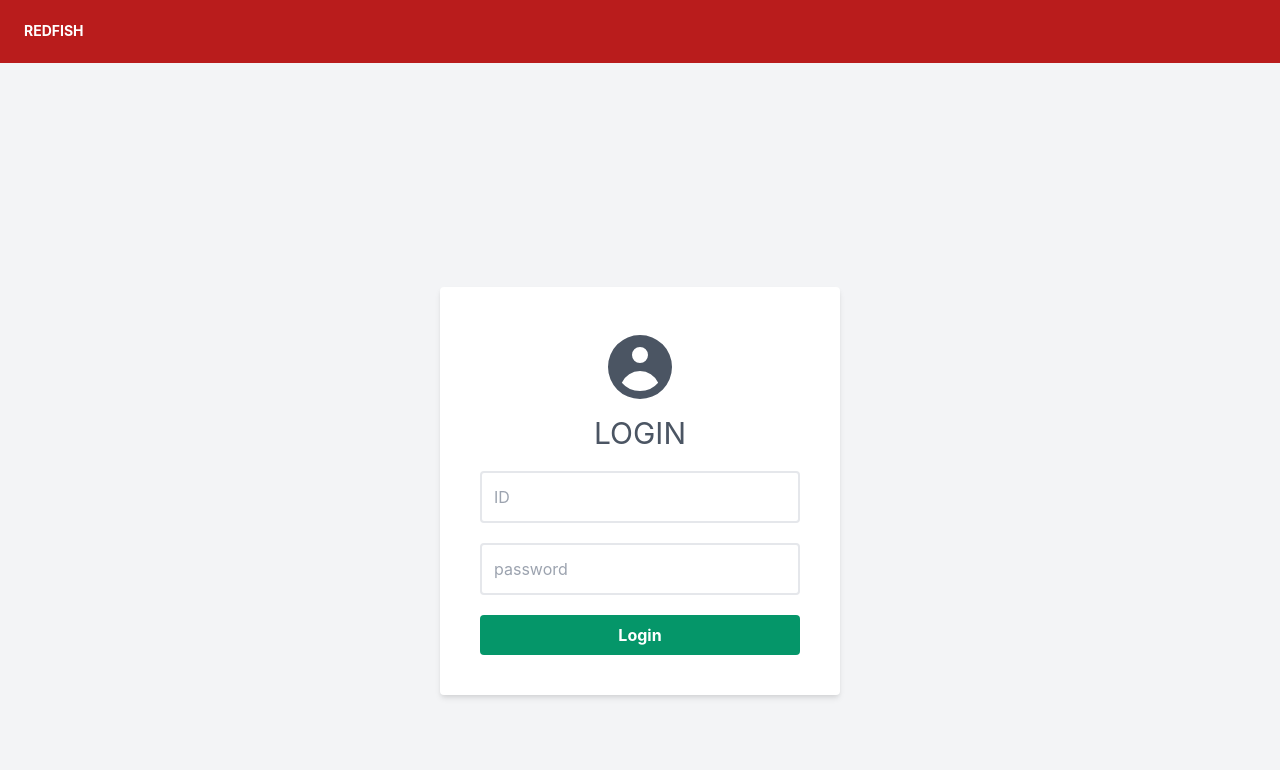
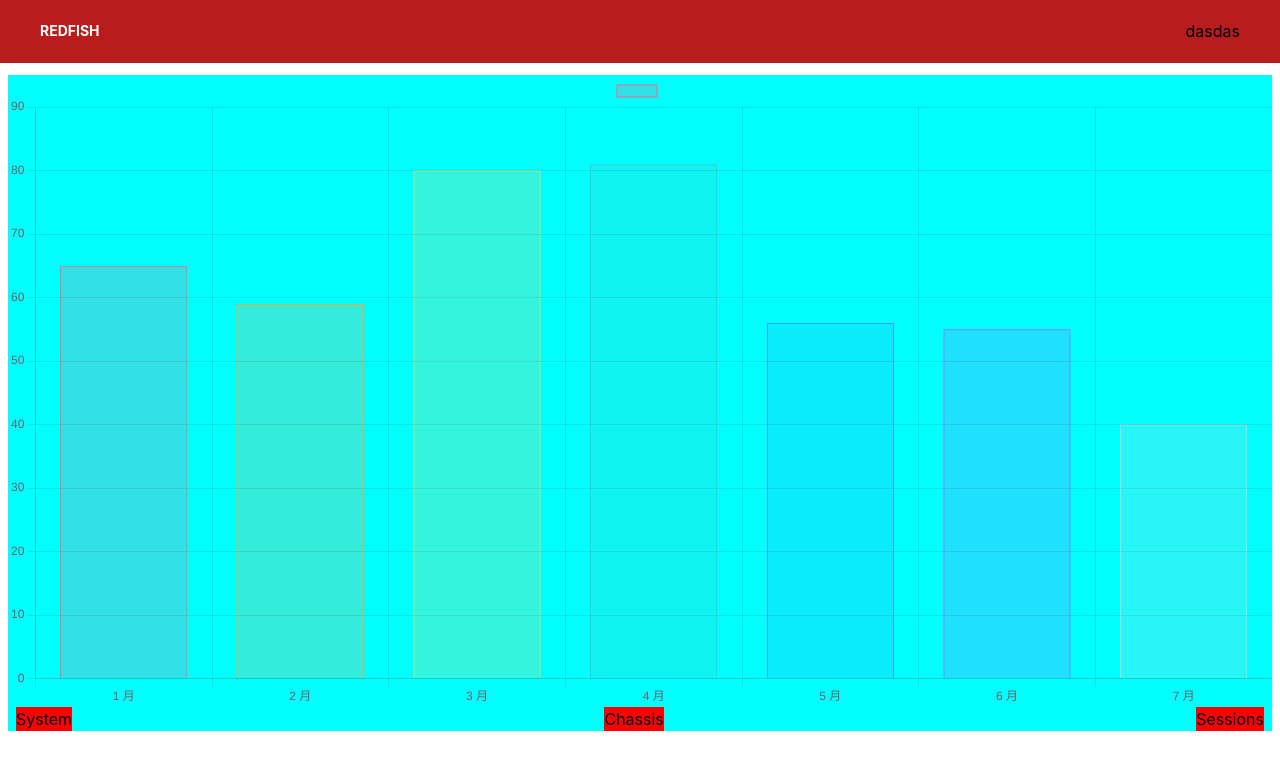
Before and after one commit to SHINDAESUB/Redfish, a React (Create React App) app: page / in a window 1280 px wide. Before the commit this address led to /login. Shown: the top 770 px of the page. Built offline with nearby package versions, Linux system fonts and the light colour scheme.

Commit message:
Styled-Components , ChartJS

```diff
--- a/package.json
+++ b/package.json
@@ -13,14 +13,20 @@
     "@testing-library/jest-dom": "^5.14.1",
     "@testing-library/react": "^13.0.0",
     "@testing-library/user-event": "^13.2.1",
+    "@types/chart.js": "^2.9.37",
     "@types/jest": "^27.0.1",
+    "@types/react-chartjs-2": "^2.5.7",
+    "@types/styled-components": "^5.1.25",
     "axios": "^0.26.1",
+    "chart.js": "^3.7.1",
     "http-proxy-middleware": "^2.0.4",
     "init": "^0.1.2",
     "react": "^18.0.0",
+    "react-chartjs-2": "^4.1.0",
     "react-dom": "^18.0.0",
     "react-router-dom": "^6.3.0",
     "react-scripts": "5.0.0",
+    "styled-components": "^5.3.5",
     "tailwindcss-cli": "^0.1.2",
     "typescript": "^4.4.2",
     "web-vitals": "^2.1.0"
--- a/src/App.tsx
+++ b/src/App.tsx
@@ -1,8 +1,8 @@
 import { Routes , Route ,Link ,useNavigate} from 'react-router-dom';
 import Header  from 'components/commons/headers';
 
-import HomePage from './pages'
-import LoginPage from './pages/login'
+import HomePage from './pages/home'
+import LoginPage from './pages/login/index'
 import RedfishPage from './pages/redfish'
 import { SessionProvider ,useSessionState } from './contexts/sessionContext'
 
@@ -13,22 +13,16 @@ import './App.css';
 const App = () => {
 
 
-  // const navigate = useNavigate();
-
-  // const session = useSessionState()
-
-  // if(session.id === '') navigate('/login')
 
   return (
     <SessionProvider>
-      <main className="w-screen h-screen bg-gray-100">
+      <main >
+        {/* className="w-screen h-screen bg-gray-100" */}
         <Header/>
         <Routes>
           {/* <Route path="/" element={<HomePage />} /> */}
           <Route path='/' element={<PrivateRoute component={HomePage} />} />
           <Route path="/login" element={ <LoginPage /> } />
-
-
             {/* <Route path="redfish" element={<RedfishPage />}/> */}
             {/* <Route path="me" element={<OwnUserProfile />} />
             <Route path=":id" element={<UserProfile />} /> */}
--- a/src/components/commons/headers.tsx
+++ b/src/components/commons/headers.tsx
@@ -12,7 +12,7 @@ const Header : FC = () =>{
     return(
         <header>
             <nav className="relative flex flex-wrap items-center justify-between px-2 py-3 bg-red-700 mb-3">
-                <div className="container px-4 mx-auto flex flex-wrap items-center justify-between">
+                <div className="max-w-7xl mx-auto px-2 sm:px-6 lg:px-8  container flex flex-wrap items-center justify-between">
                     <div className="w-full relative flex justify-between lg:w-auto lg:static lg:block lg:justify-start">
                         <Link
                             className="text-sm font-bold leading-relaxed inline-block mr-4 py-2 whitespace-nowrap uppercase text-white"
@@ -30,7 +30,7 @@ const Header : FC = () =>{
                     </div>
 
                     { session.id === '' ? (
-                            <div></div>
+                            <div>dasdas</div>
                         ) :(
                             <div
                                 className={
--- a/src/components/home/index.tsx
+++ b/src/components/home/index.tsx
@@ -1,8 +1,45 @@
 import * as api from 'api'
-import { FC  } from 'react'
-import { Link } from 'react-router-dom';
+import { FC ,useState } from 'react'
+import styled from 'styled-components';
+import { Chart, registerables } from 'chart.js'
+import { Bar } from 'react-chartjs-2';
+import { useSessionState } from '../../contexts/sessionContext'
 
-import { useSessionState } from '../../contexts/sessionContext'
+const data = {
+  labels: ['1 月', '2 月', '3 月', '4 月', '5 月', '6 月', '7 月'],
+  datasets: [
+    {
+      label: '',
+      data: [65, 59, 80, 81, 56, 55, 40],
+      backgroundColor: [
+        'rgba(255, 99, 132, 0.2)',
+        'rgba(255, 159, 64, 0.2)',
+        'rgba(255, 205, 86, 0.2)',
+        'rgba(75, 192, 192, 0.2)',
+        'rgba(54, 162, 235, 0.2)',
+        'rgba(153, 102, 255, 0.2)',
+        'rgba(201, 203, 207, 0.2)',
+      ],
+      borderColor: [
+        'rgb(255, 99, 132)',
+        'rgb(255, 159, 64)',
+        'rgb(255, 205, 86)',
+        'rgb(75, 192, 192)',
+        'rgb(54, 162, 235)',
+        'rgb(153, 102, 255)',
+        'rgb(201, 203, 207)',
+      ],
+      borderWidth: 1,
+    },
+  ],
+};
+
+const options = {
+    responsive:true
+  };
+
+
+Chart.register(...registerables);
 
 const Home : FC = () =>{
 
@@ -14,7 +51,8 @@ const Home : FC = () =>{
 
             const response = await api.system('Self')
 
-            console.log("response :",response)
+            console.log("response :",response.data)
+
 
         }catch(error:any){
 
@@ -26,7 +64,7 @@ const Home : FC = () =>{
         try{
             const response = await api.chassis('Self')
 
-            console.log("response :",response)
+            console.log("response :",response.data)
 
         }catch(error:any){
 
@@ -38,7 +76,7 @@ const Home : FC = () =>{
         try{
             const response = await api.sessions(state.id)
 
-            console.log("response :",response)
+            console.log("response :",response.data)
 
         }catch(error:any){
 
@@ -46,46 +84,51 @@ const Home : FC = () =>{
         }
     }
 
+    return(
+        <StyleArtcle>
 
-
-    return(
-        <div>
-            <div>
-                헤더 정보
-                <button><Link to='/login'>로그인</Link></button> /
-
-                <button>로그아웃</button>
-
-            </div>
-
-
-
-            <div>
+            <Bar data={data} options={options} />
             <button
+                className="mx-2 "
                 type="button"
                 onClick={() => system()}
             >
                 System
             </button>
-            </div>
-            <div>
             <button
+                className="mx-2 "
                 type="button"
                 onClick={() => chassis()}
             >
                 Chassis
             </button>
-            </div>
-            <div>
+
             <button
+                className="mx-2 "
                 type="button"
                 onClick={() => sessions()}
             >
                 Sessions
             </button>
-            </div>
-        </div>
+        </StyleArtcle>
     );
 }
 
 export default Home
+
+const StyleArtcle = styled.article`
+    position: relative;
+    width: 100%;
+    display: flex;
+    flex-wrap: wrap;
+    align-items: center;
+    justify-content: space-between;
+    background-color:aqua;
+    max-width: 80rem;
+    margin-left: auto;
+    margin-right: auto;
+
+    button{
+        background-color:red
+    }
+`
--- a/src/index.css
+++ b/src/index.css
@@ -9,6 +9,7 @@ body {
     sans-serif;
   -webkit-font-smoothing: antialiased;
   -moz-osx-font-smoothing: grayscale;
+  width:100%;
 }
 
 code {
--- /dev/null
+++ b/src/pages/home/index.tsx
@@ -0,0 +1,27 @@
+import { FC } from 'react'
+import Home from 'components/home'
+import { useSessionState } from '../../contexts/sessionContext'
+import styled from 'styled-components';
+
+const HomePage : FC = () =>{
+  const state = useSessionState()
+
+  console.log('{state} :',state)
+
+
+  return(
+    <StyledSection>
+      <Home/>
+    </StyledSection>
+  )
+}
+
+const StyledSection = styled.section`
+  position: relative;
+  display: flex;
+  align-items: center;
+  justify-content: space-between;
+  padding-left: 0.5rem;
+  padding-right: 0.5rem;
+`
+export default HomePage
--- a/src/pages/index.tsx
+++ /dev/null
@@ -1,20 +0,0 @@
-import { FC } from 'react'
-import Home from 'components/home'
-
-import { useSessionState } from '../contexts/sessionContext'
-
-const HomePage : FC = () =>{
-
-  const state = useSessionState()
-
-  console.log('{state} :',state)
-
-
-  return(
-    <div>
-        <Home/>
-    </div>
-  )
-}
-
-export default HomePage
--- a/src/routes/PrivateRoute.tsx
+++ b/src/routes/PrivateRoute.tsx
@@ -9,7 +9,8 @@ interface PropType {
 const PrivateRoute : FC<PropType> = ({component: Component}) =>{
     const session = useSessionState()
 
-    return session.id === '' ? <Navigate to='/login'/> : <Component/>
+    // return session.id === '' ? <Navigate to='/login'/> : <Component/>
+    return <Component/>
 }
 
 export default PrivateRoute
```
Also changed, not shown: src/pages/login/index.tsx (renamed from src/pages/login.tsx), 1 other file (tests, documents, lock files or other folders). Lines whose indentation alone changed are shown as unchanged.
